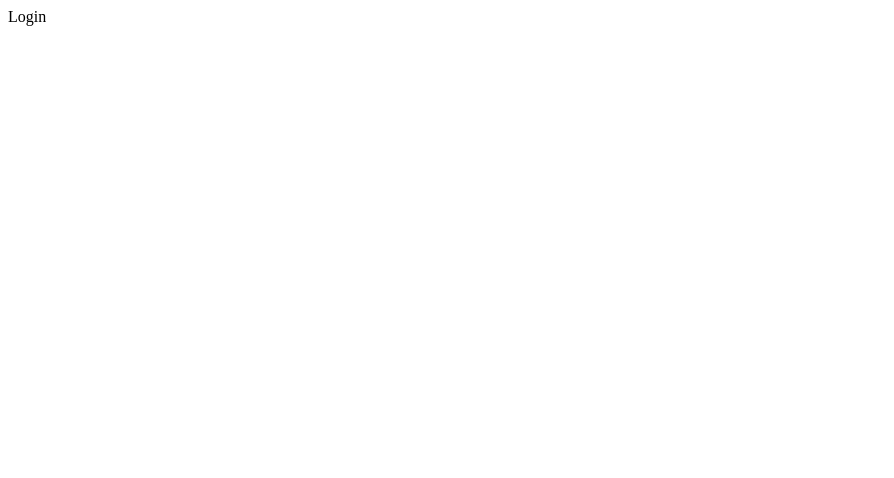
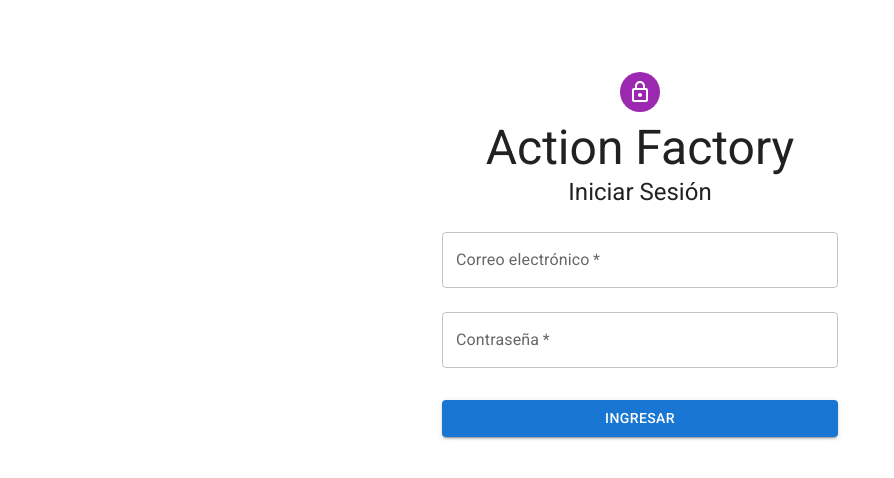
Before and after one commit to hispanos/action-factory-frontend, a React (Vite) app: page /login in a window 1280 px wide. Shown: the top 478 px of the page, without its empty margins (0-894 px from the left). Built offline with nearby package versions, Linux system fonts and the light colour scheme.

Commit message:
add login

```diff
--- /dev/null
+++ b/src/components/InputText.tsx
@@ -0,0 +1,47 @@
+import { TextField } from '@mui/material';
+import { Control, Controller, FieldValues } from 'react-hook-form';
+
+type TypeInput = 'text' | 'password' | 'email' | 'number';
+
+const InputText = ({
+  type,
+  name,
+  control,
+  label = name,
+  required = false,
+  errors,
+}: {
+  type: TypeInput;
+  name: string;
+  control: unknown;
+  label?: string;
+  required?: boolean;
+  errors: unknown;
+}) => {
+  return (
+    <Controller
+      name={name}
+      control={control as Control<FieldValues>}
+      rules={{ required }}
+      render={({ field }) => (
+        <TextField
+          {...field}
+          error={errors && errors[name as keyof typeof errors] ? true : false}
+          margin="normal"
+          required={required}
+          fullWidth
+          label={label}
+          autoComplete={name}
+          type={type}
+          helperText={
+            errors && errors[name as keyof typeof errors]
+              ? `El campo ${label} es requerido`
+              : ''
+          }
+        />
+      )}
+    />
+  );
+};
+
+export default InputText;
--- a/src/main.tsx
+++ b/src/main.tsx
@@ -1,6 +1,11 @@
 import React from 'react'
 import ReactDOM from 'react-dom/client'
 import Routes from './routes/Routes.tsx'
+import '@fontsource/roboto/300.css';
+import '@fontsource/roboto/400.css';
+import '@fontsource/roboto/500.css';
+import '@fontsource/roboto/700.css';
+
 
 ReactDOM.createRoot(document.getElementById('root')!).render(
   <React.StrictMode>
--- a/src/pages/Home.tsx
+++ b/src/pages/Home.tsx
@@ -1,5 +1,3 @@
-import React from 'react'
-
 const Home = () => {
   return (
     <div>Home</div>
--- a/src/pages/Login.tsx
+++ b/src/pages/Login.tsx
@@ -1,9 +1,93 @@
-import React from 'react'
+import {
+  Avatar,
+  Box,
+  Button,
+  Container,
+  CssBaseline,
+  ThemeProvider,
+  Typography,
+  createTheme,
+} from '@mui/material';
+import LockOutlinedIcon from '@mui/icons-material/LockOutlined';
+import { SubmitHandler, useForm } from 'react-hook-form';
+import InputText from '../components/InputText';
+import { login } from '../services/authentication';
+
+const defaultTheme = createTheme();
+
+type Inputs = {
+  email: string;
+  password: string;
+};
 
 const Login = () => {
+  const {
+    control,
+    handleSubmit,
+    formState: { errors },
+  } = useForm<Inputs>();
+
+  const onSubmit: SubmitHandler<Inputs> = async (data) => {
+    const response = await login(data.email, data.password);
+    console.log(response);
+  };
+
   return (
-    <div>Login</div>
-  )
-}
+    <ThemeProvider theme={defaultTheme}>
+      <Container component="main" maxWidth="xs">
+        <CssBaseline />
+        <Box
+          sx={{
+            marginTop: 8,
+            display: 'flex',
+            flexDirection: 'column',
+            alignItems: 'center',
+          }}
+        >
+          <Avatar sx={{ m: 1, bgcolor: 'secondary.main' }}>
+            <LockOutlinedIcon />
+          </Avatar>
+          <Typography component="h1" variant="h3">
+            Action Factory
+          </Typography>
+          <Typography component="h1" variant="h5">
+            Iniciar Sesión
+          </Typography>
+          <Box
+            component="form"
+            onSubmit={handleSubmit(onSubmit)}
+            noValidate
+            sx={{ mt: 1 }}
+          >
+            <InputText
+              type="text"
+              name="email"
+              control={control}
+              label="Correo electrónico"
+              required
+              errors={errors}
+            />
+            <InputText
+              type="password"
+              name="password"
+              control={control}
+              label="Contraseña"
+              required
+              errors={errors}
+            />
+            <Button
+              type="submit"
+              fullWidth
+              variant="contained"
+              sx={{ mt: 3, mb: 2 }}
+            >
+              Ingresar
+            </Button>
+          </Box>
+        </Box>
+      </Container>
+    </ThemeProvider>
+  );
+};
 
-export default Login
+export default Login;
--- a/src/routes/Routes.tsx
+++ b/src/routes/Routes.tsx
@@ -1,4 +1,3 @@
-import React from 'react'
 import { RouterProvider, createBrowserRouter } from 'react-router-dom';
 import Home from '../pages/Home';
 import Login from '../pages/Login';
--- /dev/null
+++ b/src/services/authentication.ts
@@ -0,0 +1,16 @@
+import axios, { AxiosResponse } from "axios";
+import { LoginResponse } from "./types/login";
+
+const API_URL = import.meta.env.VITE_API_URL
+
+export const login = async (email: string, password: string) => {
+  try {
+    const response: AxiosResponse<LoginResponse> = await axios.post(`${API_URL}/auth/login`, {
+      email,
+      password,
+    });
+    return response.data;
+  } catch (error) {
+    return false;
+  }
+};
--- /dev/null
+++ b/src/services/types/login.ts
@@ -0,0 +1,6 @@
+import { User } from "../../interfaces/User";
+
+export type LoginResponse = {
+    token: string;
+    user: User;
+};
```
Also changed, not shown: mockoon.json (added, +92 -0 lines), package.json (+7 -0 lines), src/interfaces/User.ts (added, +10 -0 lines), 2 other files (tests, documents, lock files or other folders).
